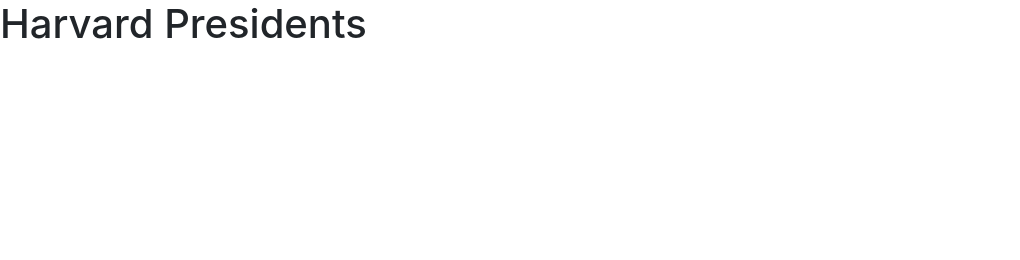
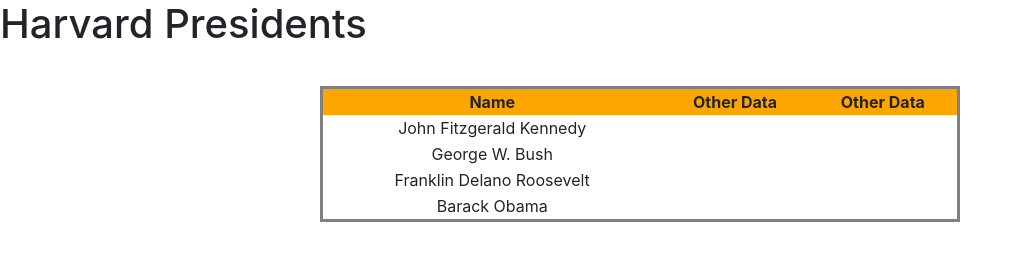
Before and after one commit to carlitos91/Project-0, a plain HTML site: page presidents.html in a window 1280 px wide. Shown: the whole page, without its empty margins (0-1020 px from the left). Drawn offline with nearby package versions, Linux system fonts and the light colour scheme.

Commit message:
Added table

```diff
--- a/presidents.html
+++ b/presidents.html
@@ -6,10 +6,51 @@
     <meta charset="utf-8">
     <meta name="viewport" content="width=device-width, initial-scale=1, shrink-to-fit=no">
     <link rel="stylesheet" href="https://stackpath.bootstrapcdn.com/bootstrap/4.3.1/css/bootstrap.min.css" integrity="sha384-ggOyR0iXCbMQv3Xipma34MD+dH/1fQ784/j6cY/iJTQUOhcWr7x9JvoRxT2MZw1T" crossorigin="anonymous">
+    <link rel="stylesheet" href="style.css">
+    <style>
+      table {
+        position: relative;
+        top: 30px;
+        left: 25%;
+        border-style: solid;
+        text-align: center;
+        width: 50%;
+      }
+
+      #table-header {
+        background-color: orange;
+      }
+    </style>
   </head>
   <body>
     <h1>Harvard Presidents</h1>
-
+    <table>
+      <tr id="table-header">
+        <th>Name</th>
+        <th>Other Data</th>
+        <th>Other Data</th>
+      </tr>
+      <tr>
+        <td>John Fitzgerald Kennedy</td>
+        <td></td>
+        <td></td>
+      </tr>
+      <tr>
+        <td>George W. Bush</td>
+        <td></td>
+        <td></td>
+      </tr>
+      <tr>
+        <td>Franklin Delano Roosevelt</td>
+        <td></td>
+        <td></td>
+      </tr>
+      <tr>
+        <td>Barack Obama</td>
+        <td></td>
+        <td></td>
+      </tr>
+    </table>
     <script src="https://code.jquery.com/jquery-3.3.1.slim.min.js" integrity="sha384-q8i/X+965DzO0rT7abK41JStQIAqVgRVzpbzo5smXKp4YfRvH+8abtTE1Pi6jizo" crossorigin="anonymous"></script>
     <script src="https://cdnjs.cloudflare.com/ajax/libs/popper.js/1.14.7/umd/popper.min.js" integrity="sha384-UO2eT0CpHqdSJQ6hJty5KVphtPhzWj9WO1clHTMGa3JDZwrnQq4sF86dIHNDz0W1" crossorigin="anonymous"></script>
     <script src="https://stackpath.bootstrapcdn.com/bootstrap/4.3.1/js/bootstrap.min.js" integrity="sha384-JjSmVgyd0p3pXB1rRibZUAYoIIy6OrQ6VrjIEaFf/nJGzIxFDsf4x0xIM+B07jRM" crossorigin="anonymous"></script>
```
